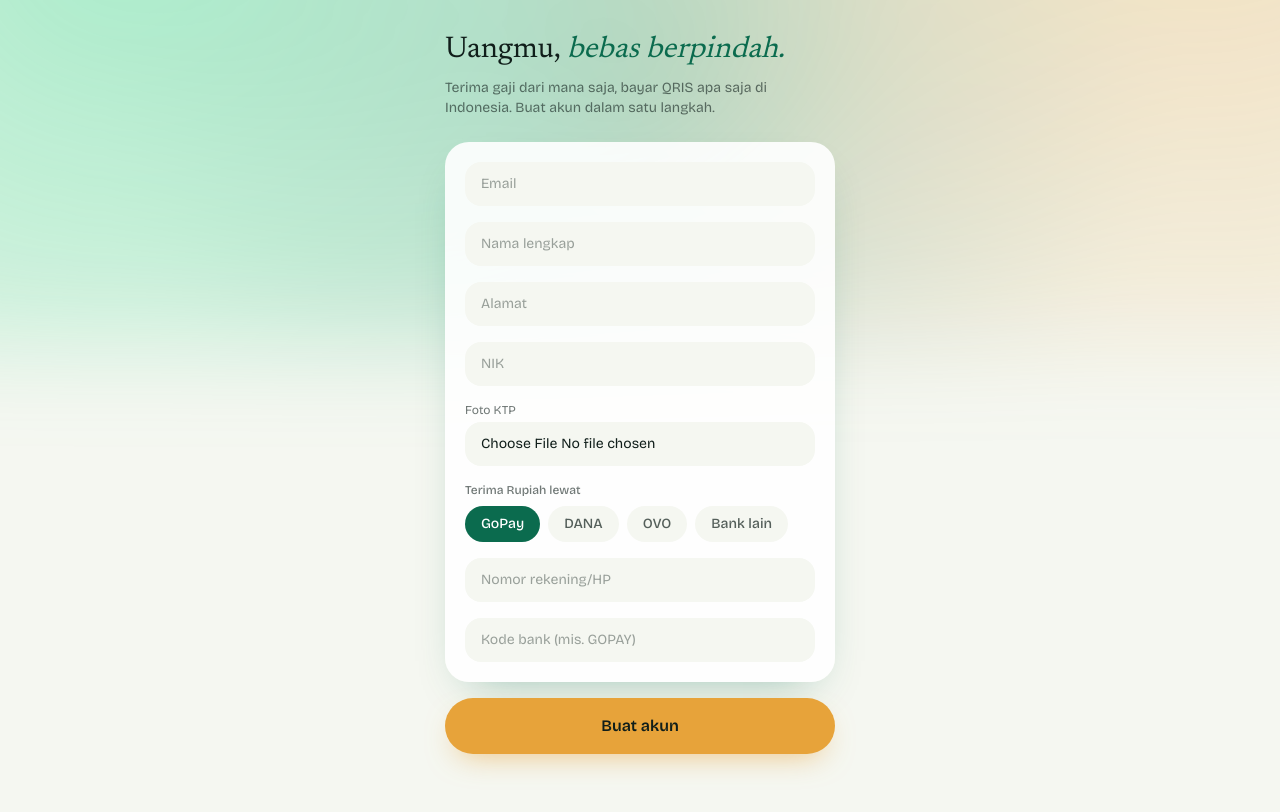
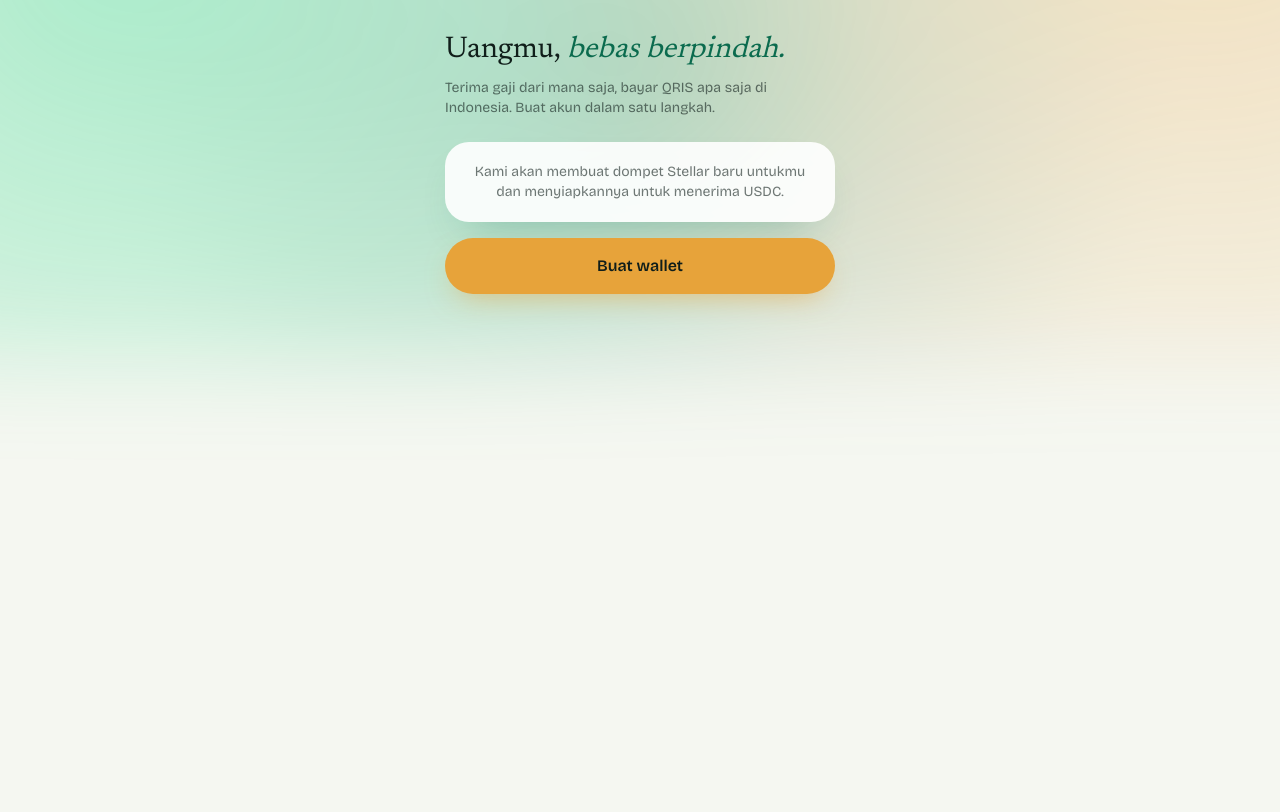
Before and after one commit to yeheskieltame/liber, a Next.js app in the folder frontend/: page /onboarding in a window 1280 px wide. Shown: the top 812 px of the page. Built offline with nearby package versions, Linux system fonts and the light colour scheme.

Commit message:
Simplify onboarding to a single wallet-creation action

```diff
--- a/frontend/src/components/OnboardingForm.tsx
+++ b/frontend/src/components/OnboardingForm.tsx
@@ -11,45 +11,18 @@ import { Button } from "@/components/ui/Button";
 const NETWORK_PASSPHRASE = "Public Global Stellar Network ; September 2015";
 const USER_ID_KEY = "liber:userId";
 
-const PROVIDERS = [
-  { value: "gopay", label: "GoPay" },
-  { value: "dana", label: "DANA" },
-  { value: "ovo", label: "OVO" },
-  { value: "other", label: "Bank lain" },
-] as const;
-
-const inputClass =
-  "w-full rounded-2xl bg-paper px-4 py-3 text-sm text-ink placeholder:text-ink/40 outline-none ring-1 ring-transparent focus:ring-emerald";
-
 export function OnboardingForm() {
   const router = useRouter();
-  const [provider, setProvider] = useState<(typeof PROVIDERS)[number]["value"]>("gopay");
   const [submitting, setSubmitting] = useState(false);
   const [error, setError] = useState<string | null>(null);
 
-  async function handleSubmit(e: React.FormEvent<HTMLFormElement>) {
-    e.preventDefault();
+  async function handleCreate() {
     setSubmitting(true);
     setError(null);
 
     try {
-      const form = new FormData(e.currentTarget);
-      const idFile = form.get("idFile") as File;
-      const idFileBase64 = Buffer.from(await idFile.arrayBuffer()).toString("base64");
-
       const wallet = await getOrCreateWallet(new LocalStorageWalletStorage());
-
-      const { userId, unsignedTrustlineXdr } = await createUser({
-        stellarPublicKey: wallet.publicKey,
-        email: String(form.get("email")),
-        fullname: String(form.get("fullname")),
-        address: String(form.get("address")),
-        idNumber: String(form.get("idNumber")),
-        idFileBase64,
-        bankAccountNumber: String(form.get("bankAccountNumber")),
-        bankCode: String(form.get("bankCode")),
-        provider,
-      });
+      const { userId, unsignedTrustlineXdr } = await createUser({ stellarPublicKey: wallet.publicKey });
 
       const signedXdr = signXdr(wallet.secretKey, unsignedTrustlineXdr, NETWORK_PASSPHRASE);
       await confirmTrustline(userId, signedXdr);
@@ -64,44 +37,18 @@ export function OnboardingForm() {
   }
 
   return (
-    <form onSubmit={handleSubmit} className="flex flex-col gap-4">
-      <Card className="flex flex-col gap-4">
-        <input name="email" type="email" placeholder="Email" required className={inputClass} />
-        <input name="fullname" placeholder="Nama lengkap" required className={inputClass} />
-        <input name="address" placeholder="Alamat" required className={inputClass} />
-        <input name="idNumber" placeholder="NIK" required className={inputClass} />
-        <label className="text-xs text-ink/60">
-          Foto KTP
-          <input name="idFile" type="file" accept="image/*" required className={`${inputClass} mt-1`} />
-        </label>
-
-        <div>
-          <p className="mb-2 text-xs font-medium text-ink/60">Terima Rupiah lewat</p>
-          <div className="flex flex-wrap gap-2">
-            {PROVIDERS.map((p) => (
-              <button
-                key={p.value}
-                type="button"
-                onClick={() => setProvider(p.value)}
-                className={`rounded-full px-4 py-2 text-sm font-medium transition ${
-                  provider === p.value ? "bg-emerald text-white" : "bg-paper text-ink/70"
-                }`}
-              >
-                {p.label}
-              </button>
-            ))}
-          </div>
-        </div>
-
-        <input name="bankAccountNumber" placeholder="Nomor rekening/HP" required className={inputClass} />
-        <input name="bankCode" placeholder="Kode bank (mis. GOPAY)" required className={inputClass} />
+    <div className="flex flex-col gap-4">
+      <Card className="flex flex-col gap-2 text-center">
+        <p className="text-sm text-ink/60">
+          Kami akan membuat dompet Stellar baru untukmu dan menyiapkannya untuk menerima USDC.
+        </p>
       </Card>
 
       {error && <p className="text-sm text-rose">{error}</p>}
 
-      <Button type="submit" disabled={submitting}>
-        {submitting ? "Memproses..." : "Buat akun"}
+      <Button onClick={handleCreate} disabled={submitting}>
+        {submitting ? "Memproses..." : "Buat wallet"}
       </Button>
-    </form>
+    </div>
   );
 }
--- a/frontend/src/lib/api.ts
+++ b/frontend/src/lib/api.ts
@@ -1,13 +1,5 @@
 export interface CreateUserRequest {
   stellarPublicKey: string;
-  email: string;
-  fullname: string;
-  address: string;
-  idNumber: string;
-  idFileBase64: string;
-  bankAccountNumber: string;
-  bankCode: string;
-  provider: "gopay" | "dana" | "ovo" | "other";
 }
 
 export interface OrderQuote {
```
